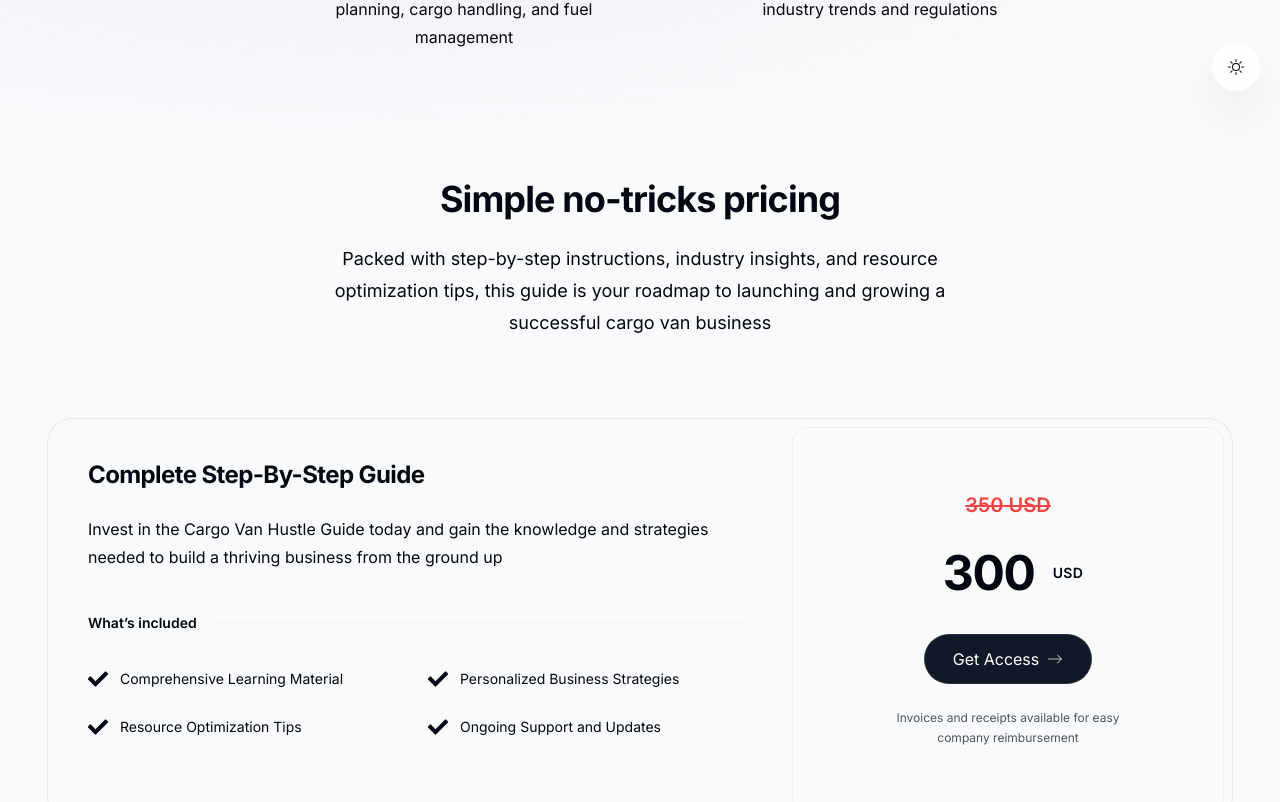
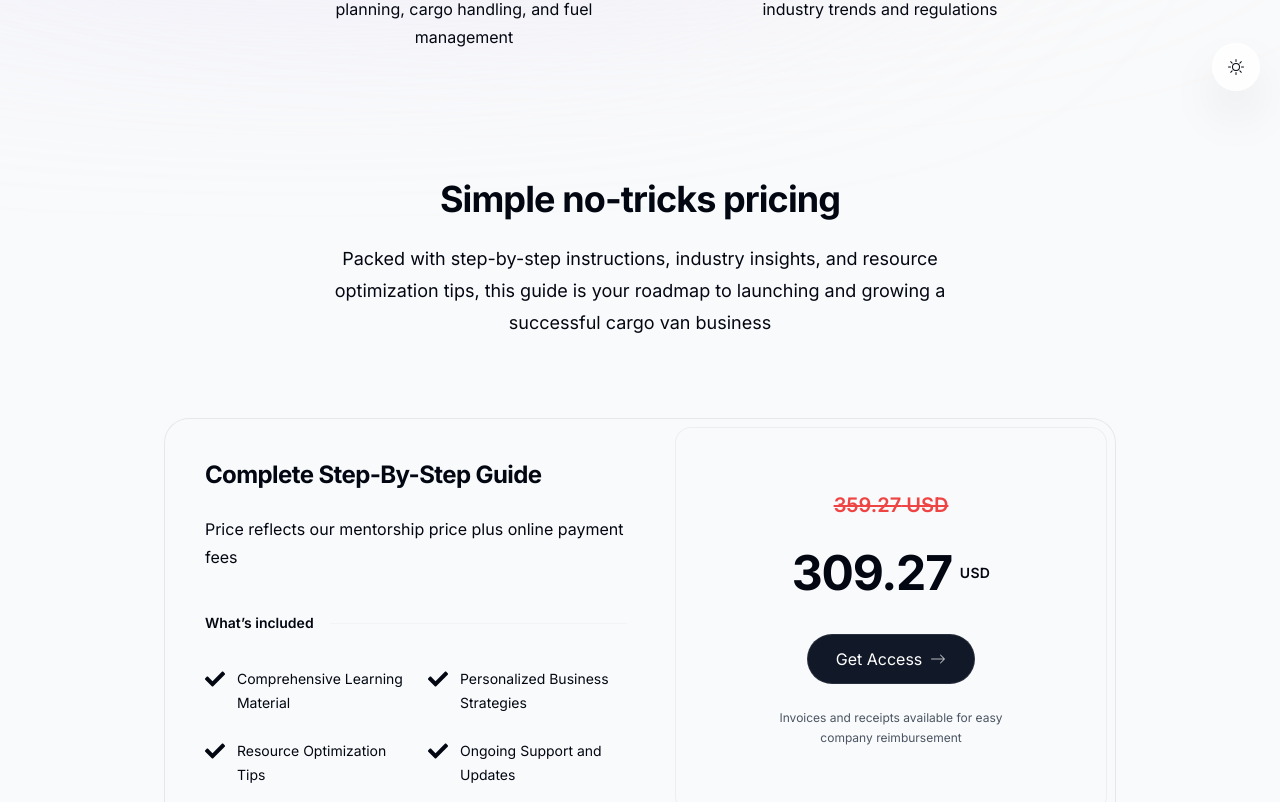
Before and after one commit to mLeo19/velez-express, a Next.js app: page /guide in a window 1280 px wide. Shown: the part 689-1491 px from the top of the page. Built offline with nearby package versions, Linux system fonts and the light colour scheme; no server answers.

Commit message:
updated prices due to stripe fees

```diff
--- a/app/guide/page.tsx
+++ b/app/guide/page.tsx
@@ -41,7 +41,7 @@
   let pricingHeading = "Simple no-tricks pricing"
   let pricingTitle = "Packed with step-by-step instructions, industry insights, and resource optimization tips, this guide is your roadmap to launching and growing a successful cargo van business"
   let pricingSubHeading = "Complete Step-By-Step Guide"
-  let pricingSubTitle = "Invest in the Cargo Van Hustle Guide today and gain the knowledge and strategies needed to build a thriving business from the ground up"
+  let pricingSubTitle = "Price reflects our mentorship price plus online payment fees"
   let pricingFeatures = [
     {
       title: "Comprehensive Learning Material",
@@ -56,7 +56,7 @@
       title: "Ongoing Support and Updates"
     }
   ]
-  let price = 300
+  let price = 309.27
 
   return (
     <div className="flex flex-col items-center px-4">
--- a/app/mentorship/page.tsx
+++ b/app/mentorship/page.tsx
@@ -36,8 +36,8 @@
 
   let pricingHeading = "Simple no-tricks pricing"
   let pricingTitle = " With tailored guidance, continuous skill development, networking opportunities, and exclusive resources, you'll navigate the road to success with confidence and expertise"
-  let pricingSubHeading = "Lifetime membership"
-  let pricingSubTitle = "Accelerate Your Success: Elevate your cargo van business with our exclusive mentorship program."
+  let pricingSubHeading = "One-on-One Mentorship"
+  let pricingSubTitle = "Price reflects our mentorship price plus online payment fees"
   let pricingFeatures = [
     {
       title: "Personalized Guidance",
@@ -52,7 +52,7 @@
       title: "Exclusive Resources"
     }
   ]
-  let price = 600
+  let price = 618.23
 
     return (
       <div className="flex flex-col items-center px-4">
--- a/components/checkout-form.tsx
+++ b/components/checkout-form.tsx
@@ -39,7 +39,7 @@
       />
       */}
       <label className="mt-6 flex items-center justify-center gap-x-2">
-        <input name="price" value={price} readOnly className="font-bold bg-transparent tracking-tight outline-none text-5xl text-center w-[7rem]" />
+        <input name="price" value={price} readOnly className="font-bold bg-transparent tracking-tight outline-none text-5xl text-center w-[10rem]" />
         <input type="hidden" name="service" value={service} />
         <span className="text-sm font-semibold leading-6 tracking-wide">USD</span>
       </label>
```
